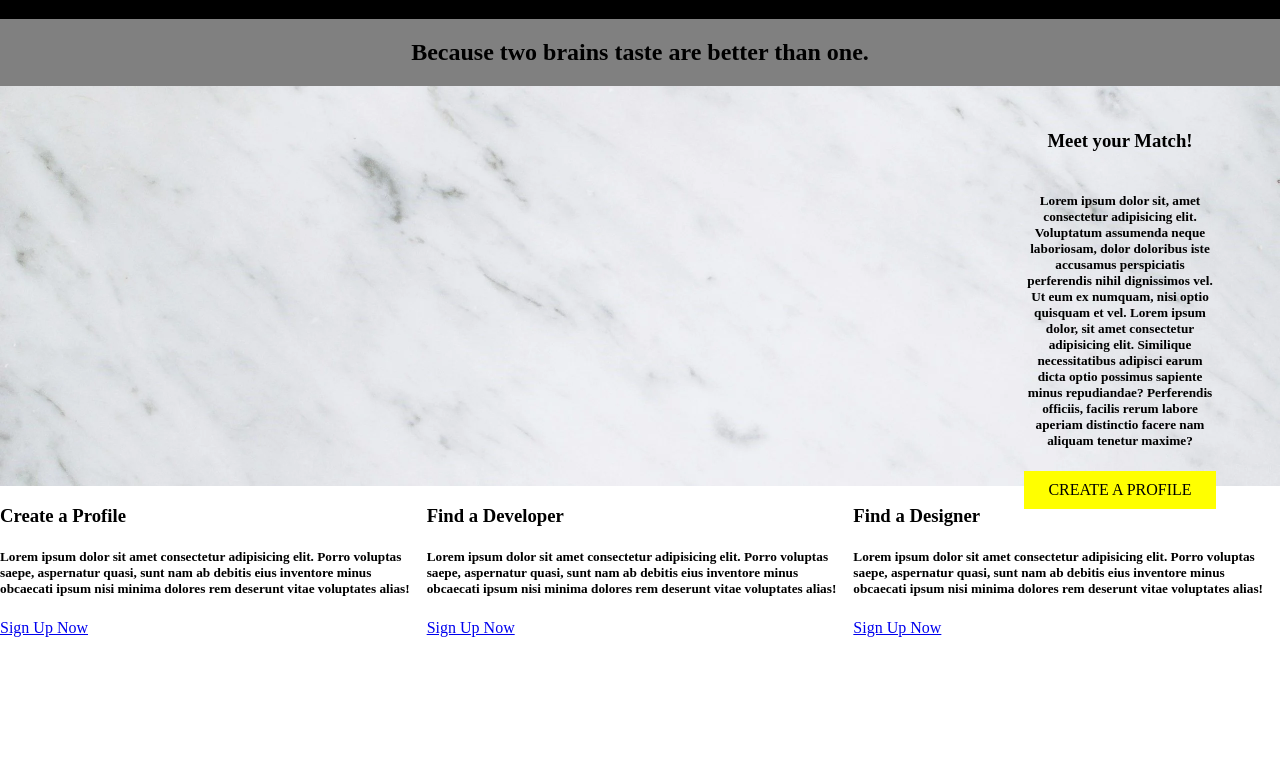
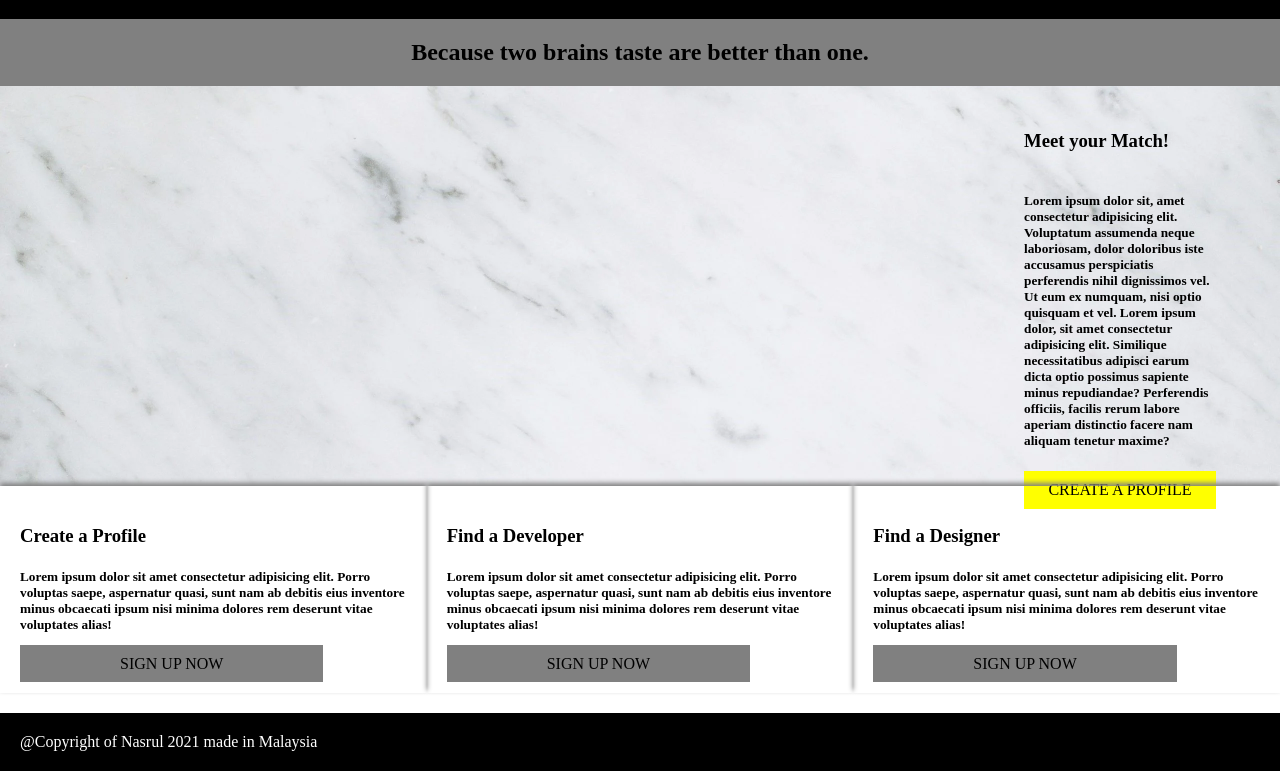
Before and after one commit to TraineeNash/GA-Assembly-Malaysia-Homework-Week-1, a plain HTML site: page index.html in a window 1280 px wide. Shown: the part 61-832 px from the top of the page. Before the commit the page ends 800 px from the top, so only its background shows below. Drawn offline with Linux system fonts and the light colour scheme.

Commit message:
Almost Complete but need guidance more

```diff
--- a/css/main.css
+++ b/css/main.css
@@ -33,7 +33,6 @@ nav a{
     width: 15%;
     margin-left: 80%;
     padding-top: 2%;
-    text-align: center;
 }
 .banner .flex a{
     color: black;
@@ -42,3 +41,23 @@ nav a{
     text-transform: uppercase;
     padding: 10px;
 }
+.button{
+    text-align: center;
+}
+.item{
+    padding: 20px 20px;
+    box-shadow: 0px -3px 5px grey;
+}
+.item a{
+    color: black;
+    background-color: grey;
+    text-decoration: none;
+    text-transform: uppercase;
+    padding: 10px 100px;
+}
+footer{
+    background-color: black;
+    color: white;
+    margin-top: 20px;
+    padding: 20px;
+}
--- a/index.html
+++ b/index.html
@@ -29,7 +29,7 @@
             <h5>
                 Lorem ipsum dolor sit, amet consectetur adipisicing elit. Voluptatum assumenda neque laboriosam, dolor doloribus iste accusamus perspiciatis perferendis nihil dignissimos vel. Ut eum ex numquam, nisi optio quisquam et vel. Lorem ipsum dolor, sit amet consectetur adipisicing elit. Similique necessitatibus adipisci earum dicta optio possimus sapiente minus repudiandae? Perferendis officiis, facilis rerum labore aperiam distinctio facere nam aliquam tenetur maxime?
             </h5>
-            <a href="#">Create a Profile</a>
+            <a href="#" class="button">Create a Profile</a>
         </div>
     </div>
 
@@ -37,18 +37,20 @@
         <div class="item">
             <h3>Create a Profile</h3>
             <h5>Lorem ipsum dolor sit amet consectetur adipisicing elit. Porro voluptas saepe, aspernatur quasi, sunt nam ab debitis eius inventore minus obcaecati ipsum nisi minima dolores rem deserunt vitae voluptates alias!</h5>
-            <a href="#">Sign Up Now</a>
+            <a href="#" class="button">Sign Up Now</a>
         </div>
         <div class="item">
             <h3>Find a Developer</h3>
             <h5>Lorem ipsum dolor sit amet consectetur adipisicing elit. Porro voluptas saepe, aspernatur quasi, sunt nam ab debitis eius inventore minus obcaecati ipsum nisi minima dolores rem deserunt vitae voluptates alias!</h5>
-            <a href="#">Sign Up Now</a>
+            <a href="#" class="button">Sign Up Now</a>
         </div>
         <div class="item">
             <h3>Find a Designer</h3>
             <h5>Lorem ipsum dolor sit amet consectetur adipisicing elit. Porro voluptas saepe, aspernatur quasi, sunt nam ab debitis eius inventore minus obcaecati ipsum nisi minima dolores rem deserunt vitae voluptates alias!</h5>
-            <a href="#">Sign Up Now</a>
+            <a href="#" class="button">Sign Up Now</a>
         </div>
     </div>
+
+    <footer>@Copyright of Nasrul 2021 made in Malaysia</footer>
 </body>
 </html>
```
